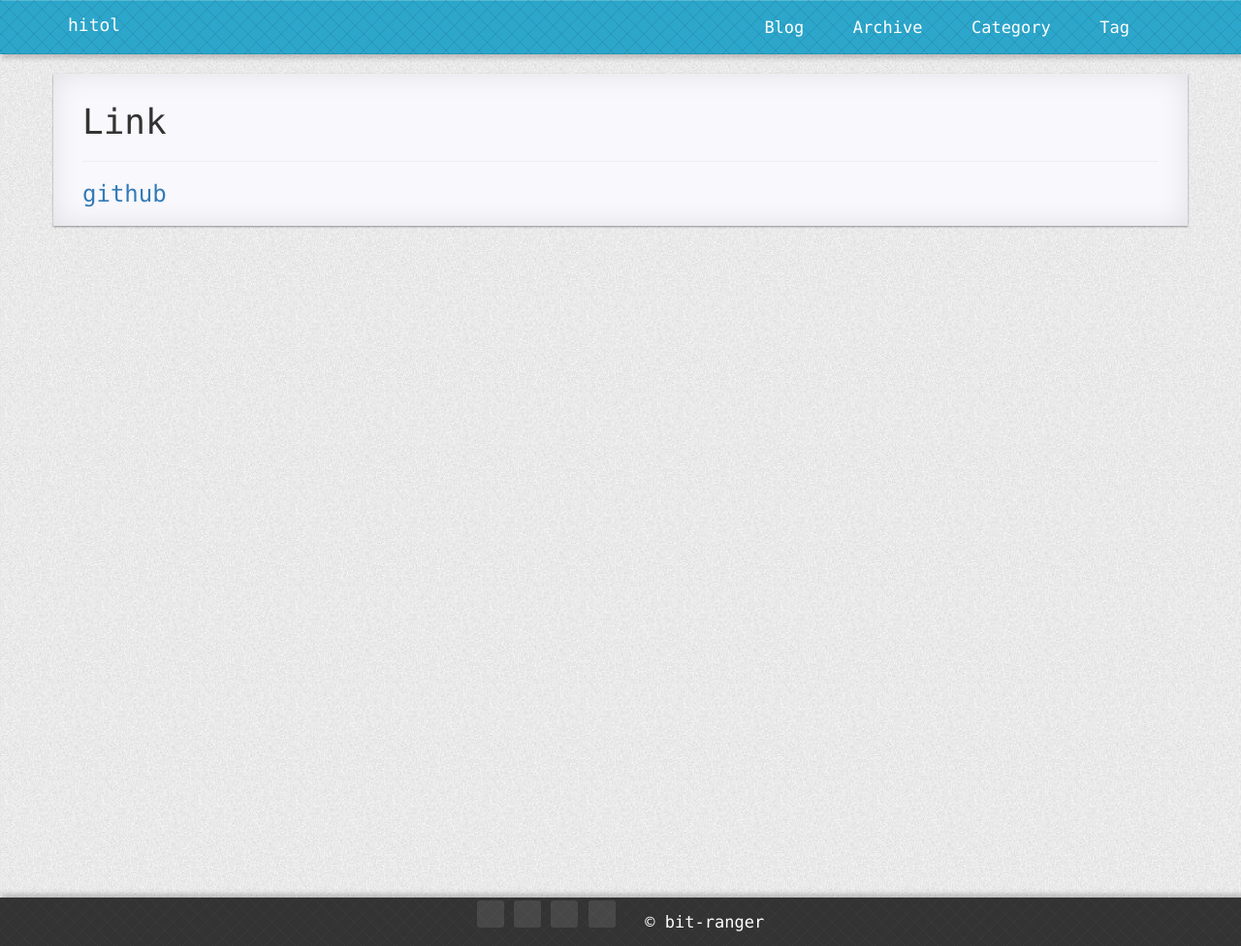
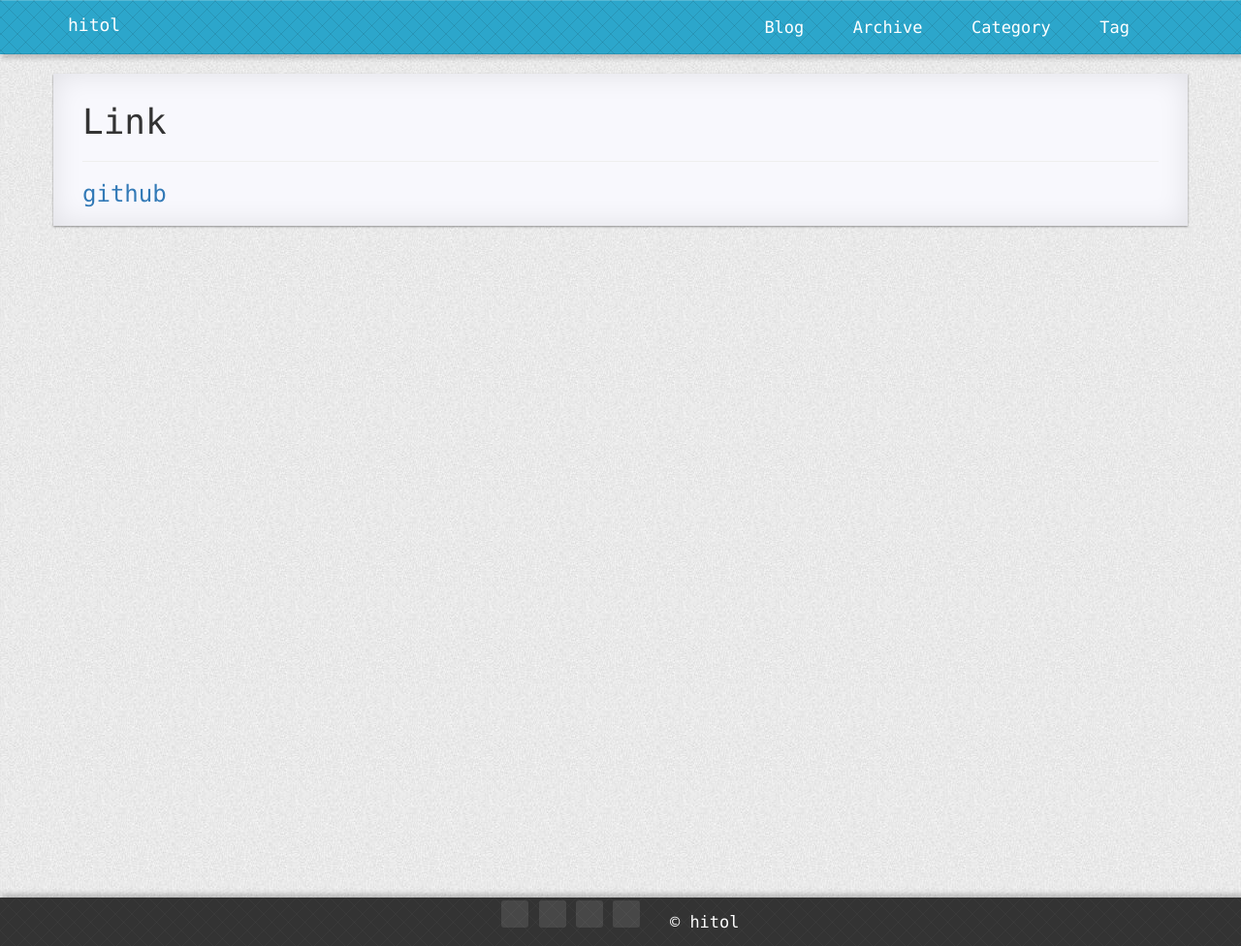
Before and after one commit to hitolz/hitolz.github.io, a Jekyll site: the page built from pages/5link-external.md, in a window 1280 px wide. Shown: the whole page at 97% size. Built offline with Jekyll 4.4.1, drawn with Linux system fonts in a browser that asks for light colours; nearby versions of some CDN libraries; comment, search, counter and statistics services are not loaded; a style sheet for code colours, icons or effects is not loaded.

```diff
--- a/_includes/footer.html
+++ b/_includes/footer.html
@@ -5,7 +5,7 @@
                 <a class="foot-item" href="{{ '/feed.xml' | prepend: site.baseurl | prepend: site.url }}" target="_blank"><span class="octicon octicon-rss"></span></a>
                 <a class="foot-item" href="{{ '/link/' | prepend: site.baseurl | prepend: site.url }}"><span class="octicon octicon-link-external"></span></a>
                 &nbsp;
-                <a href="https://github.com/bit-ranger"><span class="word-keep">&copy; bit-ranger</span></a>
+                <a href="https://github.com/hitolz"><span class="word-keep">&copy; hitol</span></a>
         </div>
     </footer>
     <script type="text/javascript" src="https://cdn.bootcss.com/jquery/1.11.3/jquery.min.js"></script>
--- a/pages/5link-external.md
+++ b/pages/5link-external.md
@@ -6,4 +6,4 @@
 
 ---
 
-### [github](https://github.com/bit-ranger/blog)
+### [github](https://github.com/hitolz)
```
